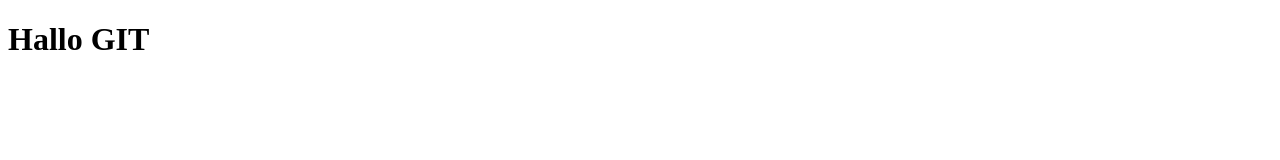
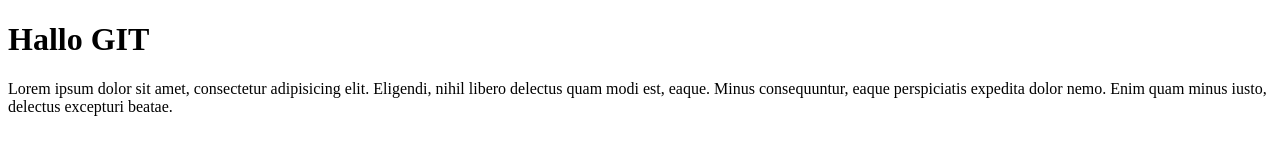
Before and after one commit to mutohir/sispak-seledri, a plain HTML site: page index.html in a window 1280 px wide. Drawn offline with Linux system fonts and the light colour scheme.

Commit message:
ditambahkan paragraf lorem

```diff
--- a/index.html
+++ b/index.html
@@ -8,5 +8,6 @@
 </head>
 <body>
 	<h1>Hallo GIT</h1>
+	<p>Lorem ipsum dolor sit amet, consectetur adipisicing elit. Eligendi, nihil libero delectus quam modi est, eaque. Minus consequuntur, eaque perspiciatis expedita dolor nemo. Enim quam minus iusto, delectus excepturi beatae.</p>
 </body>
 </html>
```
